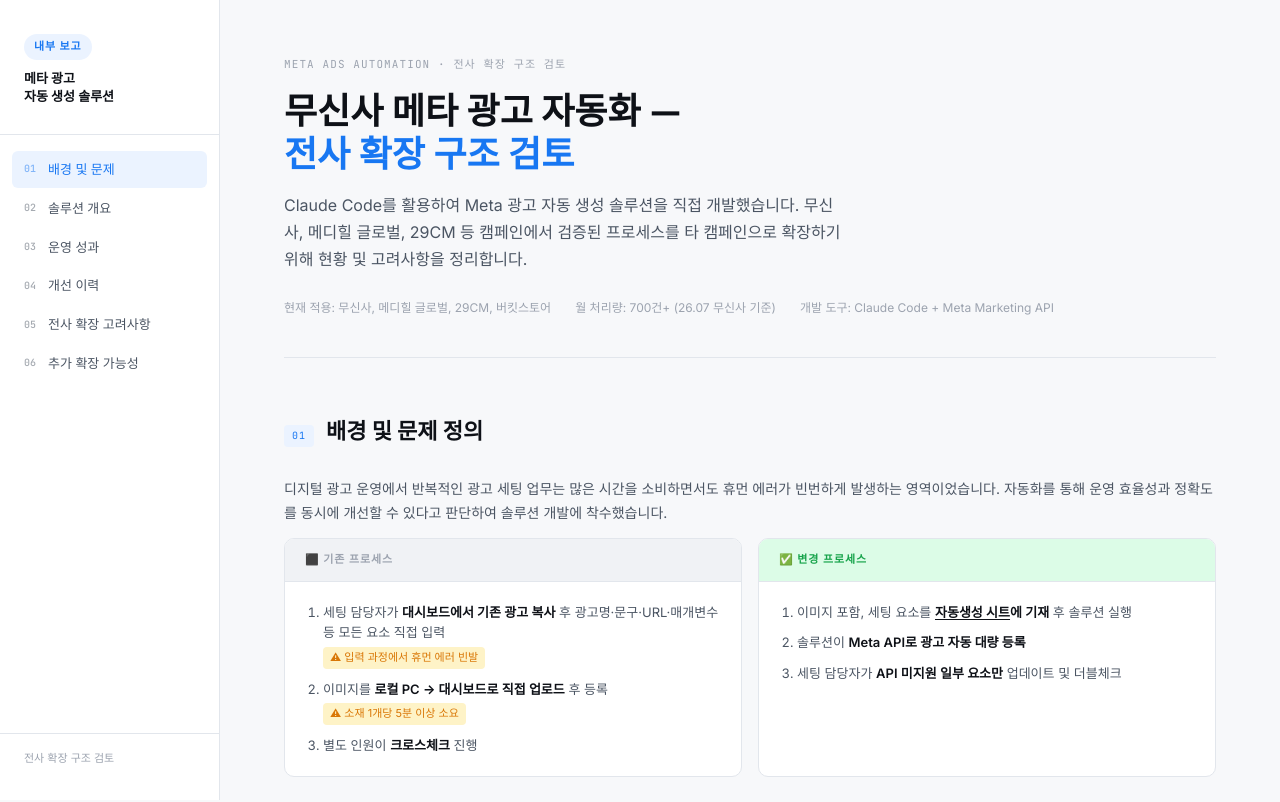
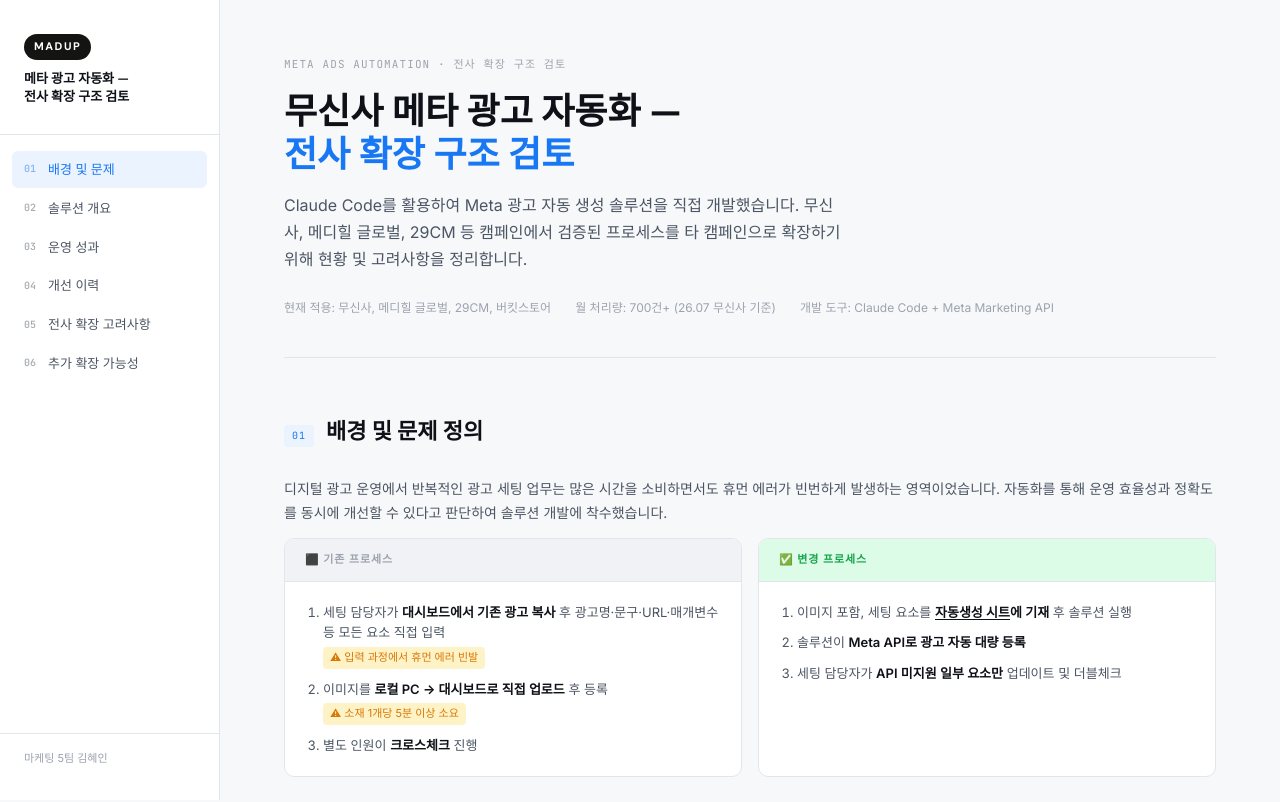
Before and after one commit to performanceteam5-dotcom/meta-ad-report, a plain HTML site: page index.html in a window 1280 px wide. Shown: the top 802 px of the page. Drawn offline with Linux system fonts and the light colour scheme.

Commit message:
nav header: MADUP wordmark + new title, footer name

```diff
--- a/index.html
+++ b/index.html
@@ -588,8 +588,8 @@
 
 <nav>
   <div class="nav-logo">
-    <div class="nav-logo-badge">내부 보고</div>
-    <h2>메타 광고<br>자동 생성 솔루션</h2>
+    <div class="nav-logo-badge" style="background:#141413;color:#fff;letter-spacing:0.14em;font-weight:800">MADUP</div>
+    <h2>메타 광고 자동화 —<br>전사 확장 구조 검토</h2>
   </div>
   <div class="nav-links">
     <a href="#background" class="active"><span class="num">01</span> 배경 및 문제</a>
@@ -599,7 +599,7 @@
     <a href="#expansion"><span class="num">05</span> 전사 확장 고려사항</a>
     <a href="#future"><span class="num">06</span> 추가 확장 가능성</a>
   </div>
-  <div class="nav-footer">전사 확장 구조 검토</div>
+  <div class="nav-footer">마케팅 5팀 김혜인</div>
 </nav>
 
 <main>
```
